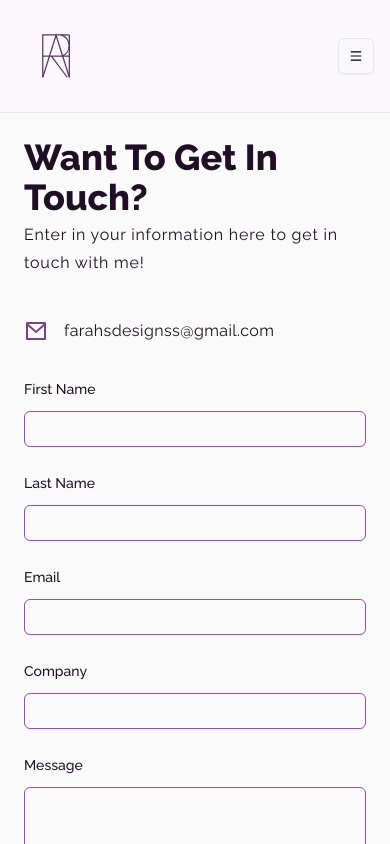
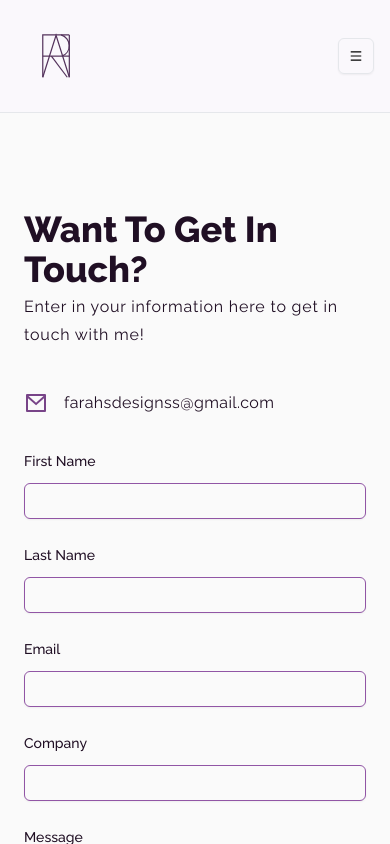
Before and after one commit to Justin-Bento/farah-hakimpour, a Next.js app: page /contact in a window 390 px wide. Shown: the top 844 px of the page. Built offline with nearby package versions, Linux system fonts and the light colour scheme.

Commit message:
added spacing

```diff
--- a/src/pages/contact.tsx
+++ b/src/pages/contact.tsx
@@ -11,7 +11,7 @@ export default function Contact() {
         <meta name="title" content="Fara Hakimpour - Contact" />
         <meta name="description" content="Is a Graphic Designer and Illustrator based in Toronto, Ontario. Explore her digital portfolio and discover her creative process. " />
       </Head>
-      <section className="relative p-6 lg:py-32 isolate">
+      <section className="relative p-6 py-24 lg:py-32 isolate">
         <div className="grid items-center grid-cols-1 gap-8 lg:items-start lg:container lg:mx-auto lg:grid-cols-2">
           <div className="relative ">
             <div className="mx-auto lg:mx-0 lg:max-w-2xl">
```
